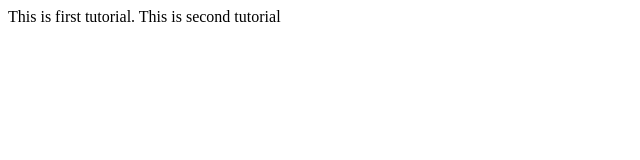
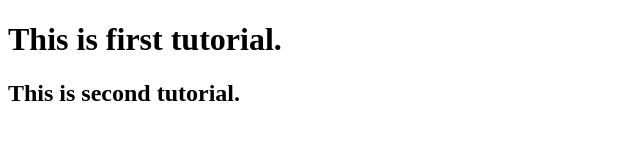
Before and after one commit to Abhi0944/Sample-project-1, a plain HTML site: page index.html in a window 1280 px wide. Shown: the whole page, without its empty margins (0-640 px from the left). Drawn offline with Linux system fonts and the light colour scheme.

Commit message:
Update index.html

```diff
--- a/index.html
+++ b/index.html
@@ -6,7 +6,7 @@
     <title>Document</title>
 </head>
 <body>
-    This is first tutorial.
-    This is second tutorial
+    <h1>This is first tutorial.</h1>
+    <h2>This is second tutorial.</h2>
 </body>
 </html>
```
